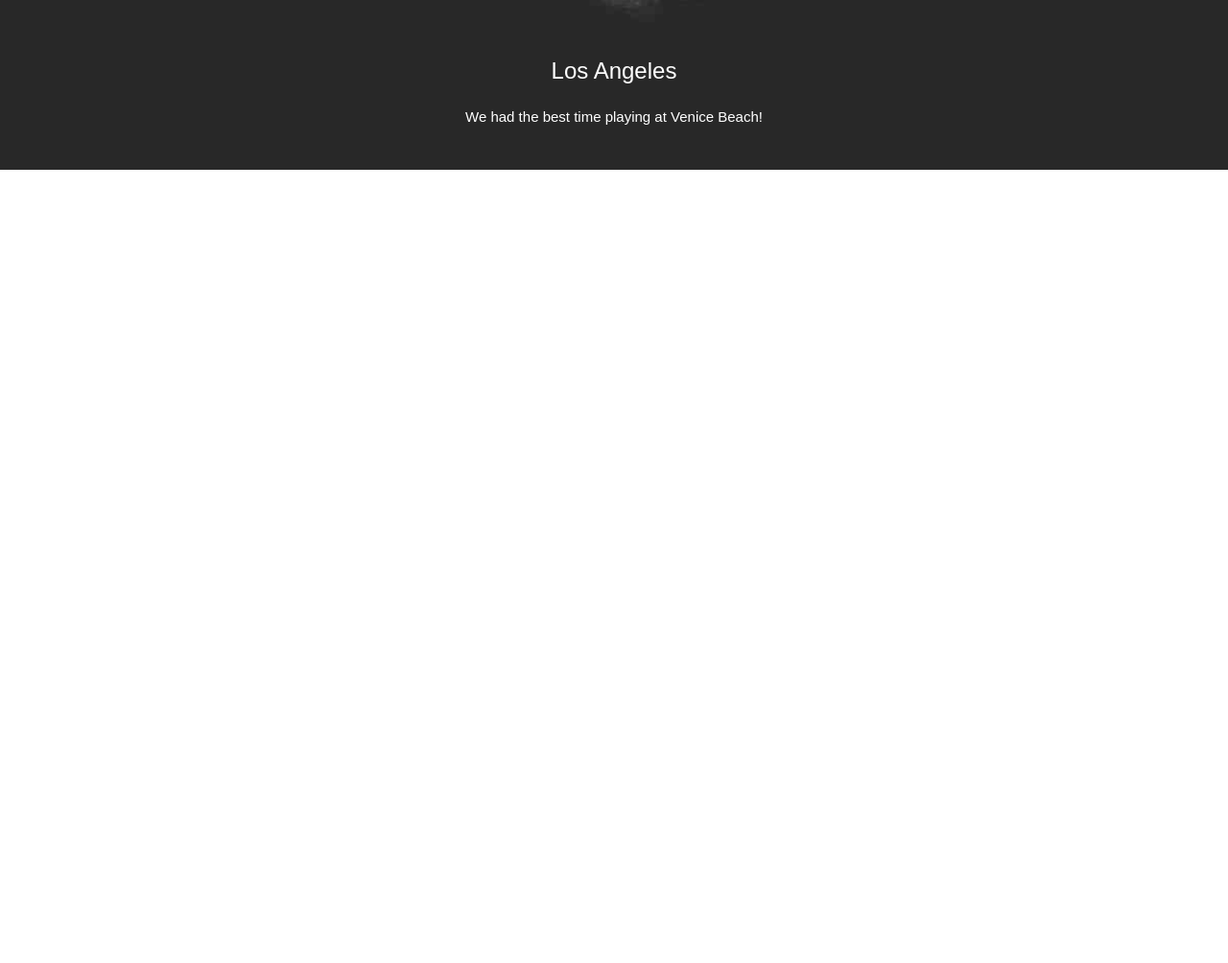
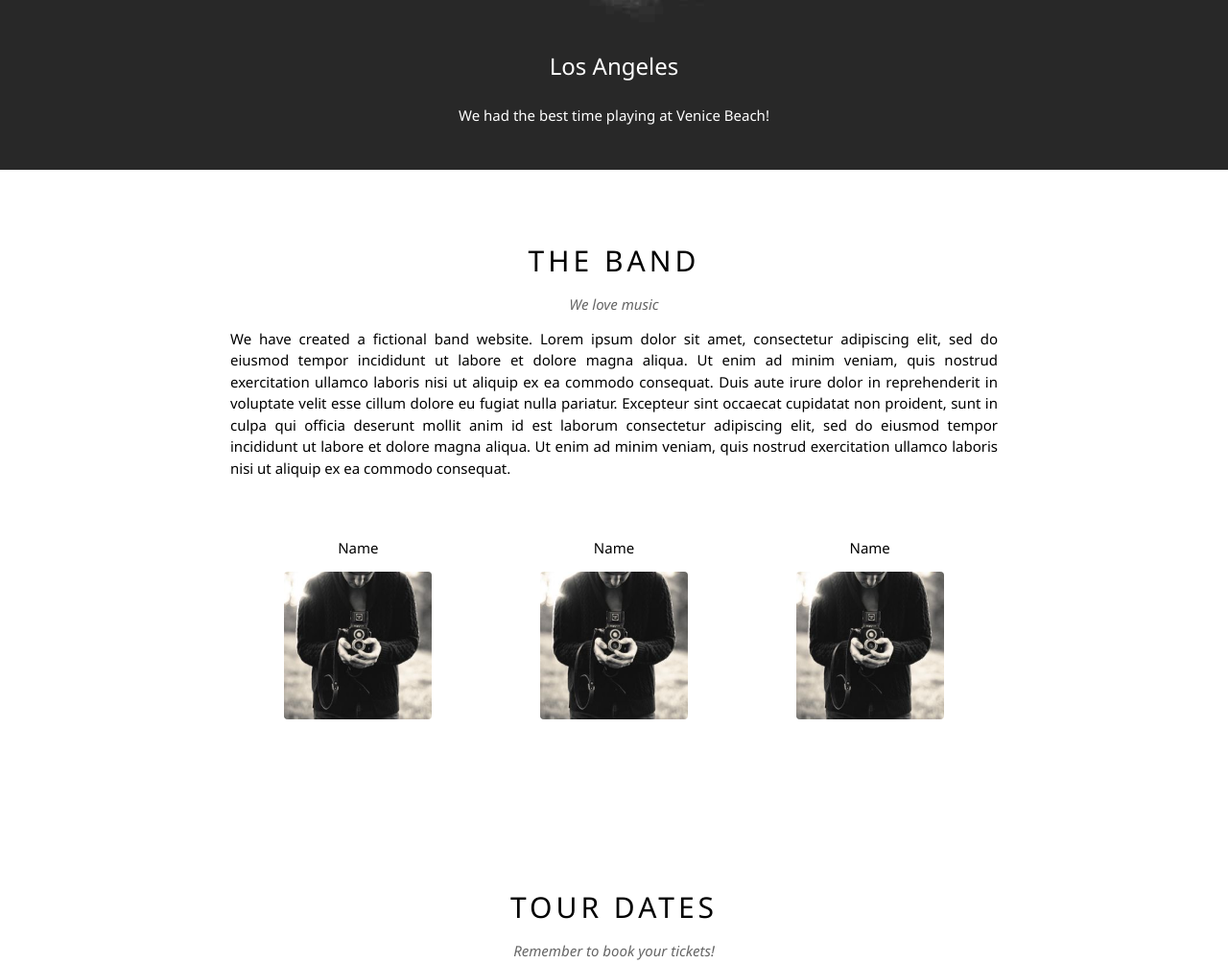
Before and after one commit to binhnguyen94/w3-band, a plain HTML site: page index.html in a window 1280 px wide. Shown: the part 510-1514 px from the top of the page at 96% size. Before the commit the page ends 800 px from the top, so only its background shows below. Drawn offline with Linux system fonts and the light colour scheme.

Commit message:
complete piece About

```diff
--- a/assets/css/style.css
+++ b/assets/css/style.css
@@ -6,7 +6,7 @@
 }
 
 html {
-    font-family: Arial, Helvetica, sans-serif;
+    font-family: "Segoe UI",Arial,sans-serif;
 }
 /*
 Nguyên Tắc làm 1 trang website
@@ -130,7 +130,7 @@ Nguyên Tắc làm 1 trang website
     font-weight: 400;
 }
 
-.slider .content {
+.slider .text {
     font-size: 15px;
 }
 
@@ -138,6 +138,56 @@ Nguyên Tắc làm 1 trang website
 
 }
 
+.content .section-content {
+    padding: 64px 0;
+    width: 800px;
+    margin-left: auto;
+    margin-right: auto;
+}
+
+.content .title-content {
+    font-size: 30px;
+    font-weight: 400;
+    text-align: center;
+    letter-spacing: 4px;
+    margin: 10px 0;
+}
+
+.content .subtitle-content {
+    text-align: center;
+    font-size: 15px;
+    font-style: italic;
+    opacity: 0.6;
+    margin: 15px 0;
+}
+
+.content .about-text {
+    text-align: justify;
+    font-size: 15px;
+    line-height: 1.5;
+    margin: 15px 0;
+}
+
+.content .member-list {
+    display: flex;
+    justify-content: space-around;
+    padding: 32px 0;
+}
+
+.content .member-item {
+    text-align: center;
+}
+
+.content .member-item .member-name {
+    margin: 15px 0;
+    font-size: 15px;
+}
+
+.content .member-item .member-img {
+    width: 154px;
+    border-radius: 4px;
+}
+
 .footer {
 
 }
--- a/index.html
+++ b/index.html
@@ -39,11 +39,45 @@
         <div class="slider">
             <div class="text-content">
                 <h3 class="title">Los Angeles</h3>
-                <p class="content">We had the best time playing at Venice Beach!</p>
+                <p class="text">We had the best time playing at Venice Beach!</p>
             </div>
         </div>
         <div class="content">
-
+            <div class="section-content">
+                <h2 class="title-content">THE BAND</h2>
+                <p class="subtitle-content">We love music</p>
+                <p class="about-text">We have created a fictional band website. Lorem ipsum dolor sit amet, consectetur
+                    adipiscing elit, sed do eiusmod tempor incididunt ut labore et dolore magna aliqua. Ut enim ad minim
+                    veniam, quis nostrud exercitation ullamco laboris nisi ut aliquip ex ea commodo consequat. Duis aute
+                    irure dolor in reprehenderit in voluptate velit esse cillum dolore eu fugiat nulla pariatur.
+                    Excepteur sint occaecat cupidatat non proident, sunt in culpa qui officia deserunt mollit anim id
+                    est laborum consectetur adipiscing elit, sed do eiusmod tempor incididunt ut labore et dolore magna
+                    aliqua. Ut enim ad minim veniam, quis nostrud exercitation ullamco laboris nisi ut aliquip ex ea
+                    commodo consequat.
+                </p>
+                <div class="member-list">
+                    <div class="member-item">
+                        <p class="member-name">Name</p>
+                        <img src="/assets/images/bandmember.jpg" alt="Name" class="member-img">
+                    </div>
+                    <div class="member-item">
+                        <p class="member-name">Name</p>
+                        <img src="/assets/images/bandmember.jpg" alt="Name" class="member-img">
+                    </div>
+                    <div class="member-item">
+                        <p class="member-name">Name</p>
+                        <img src="/assets/images/bandmember.jpg" alt="Name" class="member-img">
+                    </div>
+                </div>
+            </div>
+            <div class="section-content">
+                <h2 class="title-content">TOUR DATES</h2>
+                <p class="subtitle-content">Remember to book your tickets!</p>
+            </div>
+            <div class="section-content">
+                <h2 class="title-content">CONTACT</h2>
+                <p class="subtitle-content">Fan? Drop a note!</p>
+            </div>
         </div>
         <div class="footer">
 
```
Also changed, not shown: assets/images/bandmember.jpg (added).
